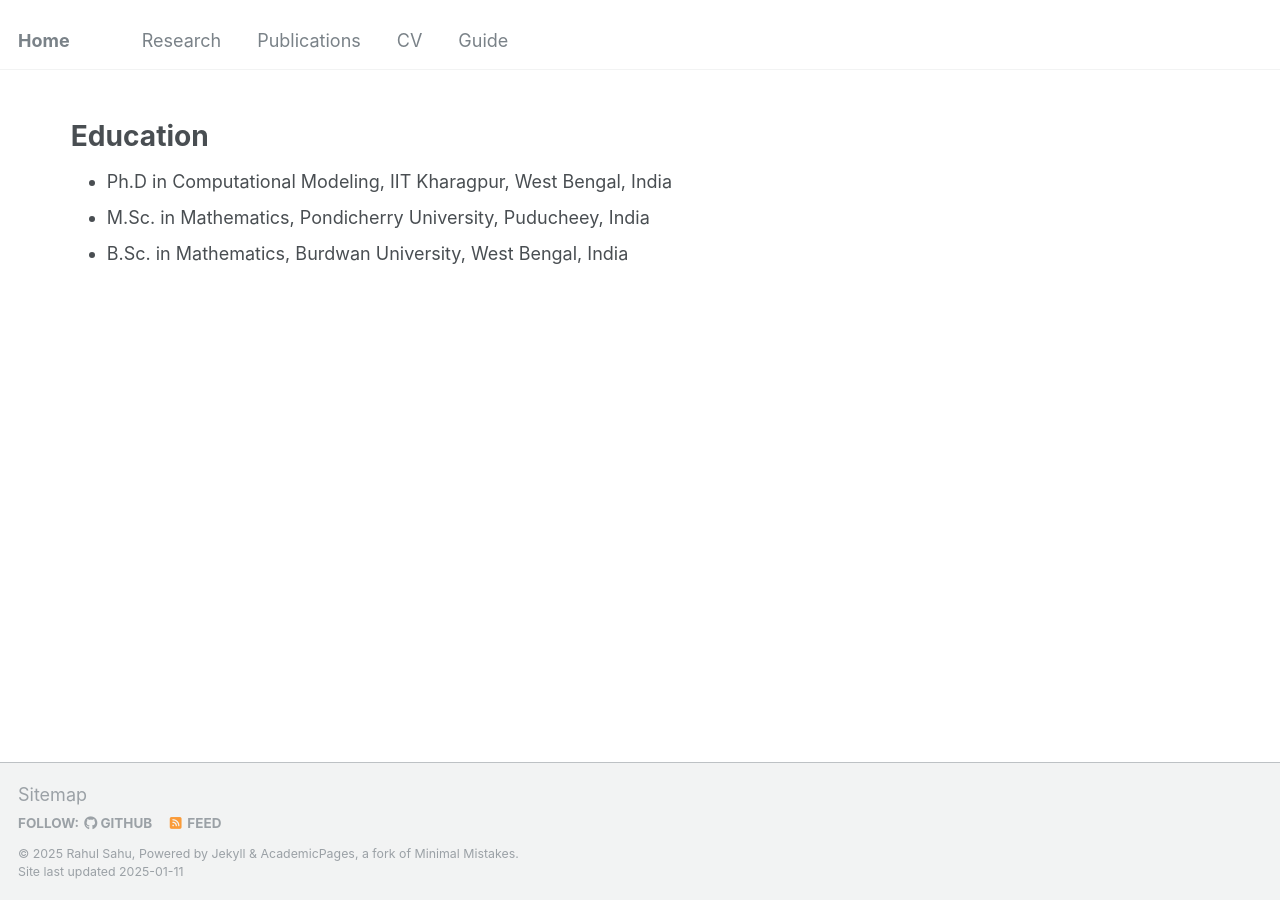
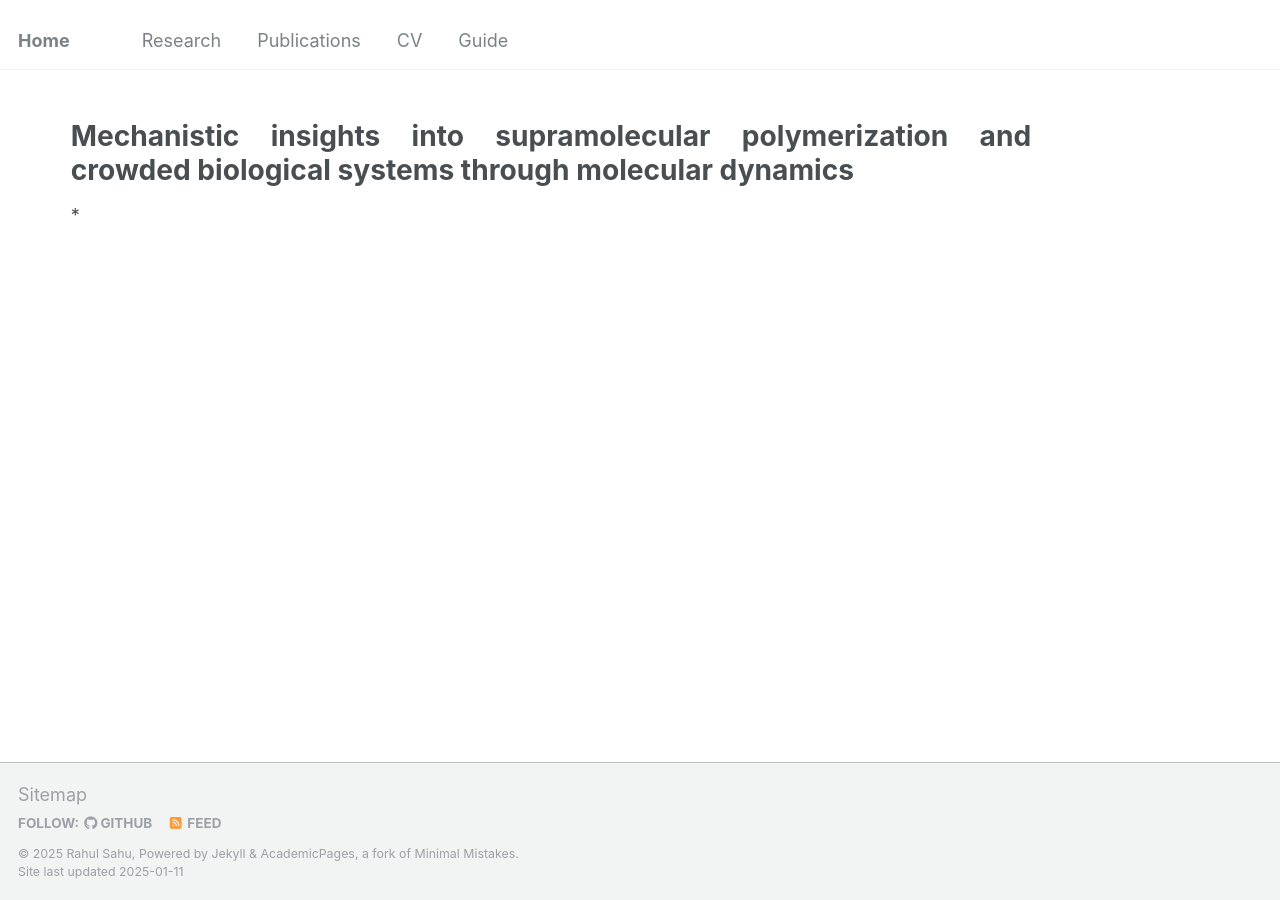
Before and after one commit to srahul21/srahul21.github.io, a Jekyll site: the page built from _pages/research.md, in a window 1280 px wide. Built offline with Jekyll 4.4.1, drawn with Linux system fonts in a browser that asks for light colours.

Commit message:
Update research.md

```diff
--- a/_pages/research.md
+++ b/_pages/research.md
@@ -7,8 +7,6 @@ author_profile: false
 
 {% include base_path %}
 
-Education
+Mechanistic insights into supramolecular polymerization and crowded biological systems through molecular dynamics
 ======
-* Ph.D in Computational Modeling, IIT Kharagpur, West Bengal, India
-* M.Sc. in Mathematics, Pondicherry University, Puducheey, India
-* B.Sc. in Mathematics, Burdwan University, West Bengal, India
+*
```
